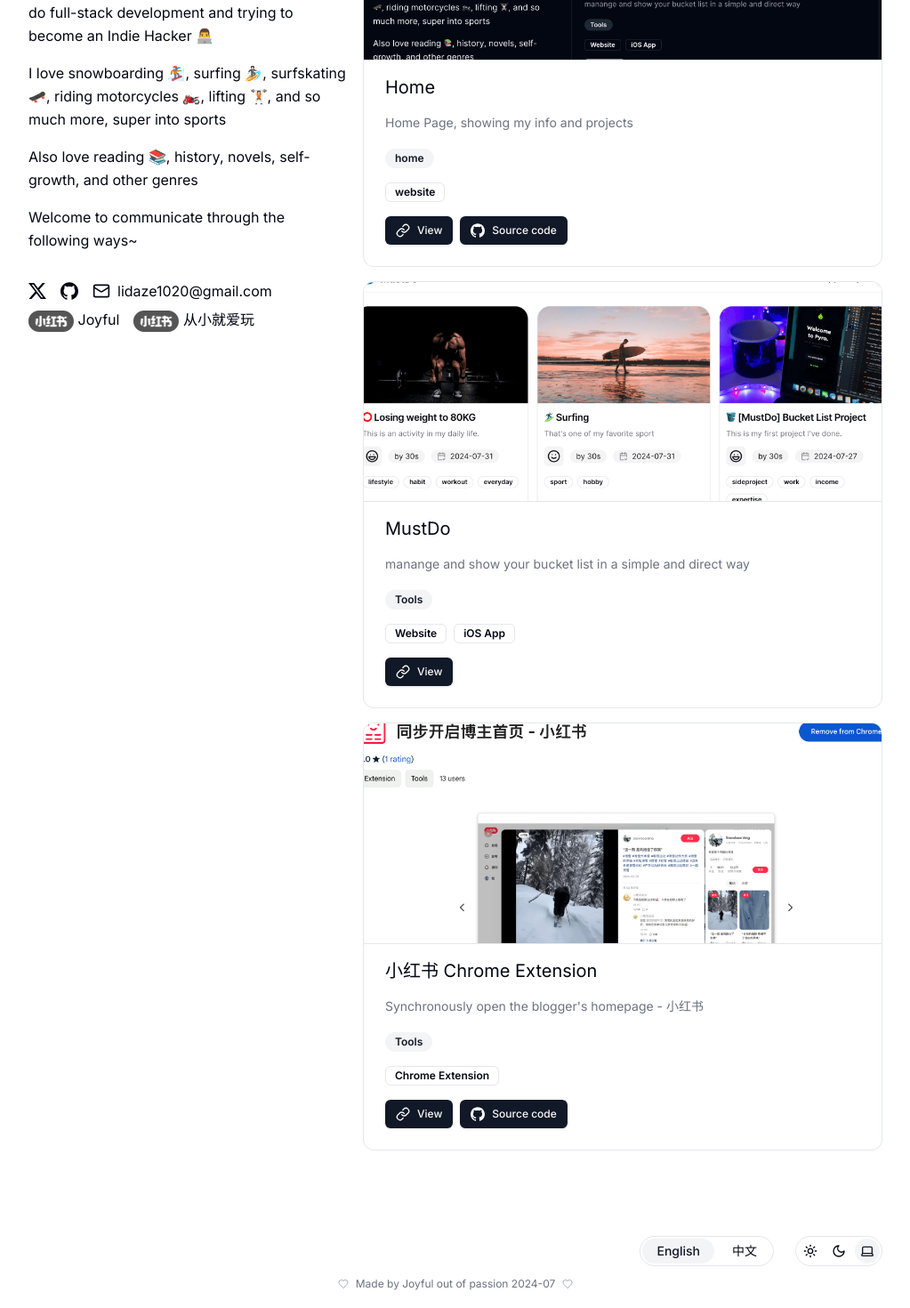
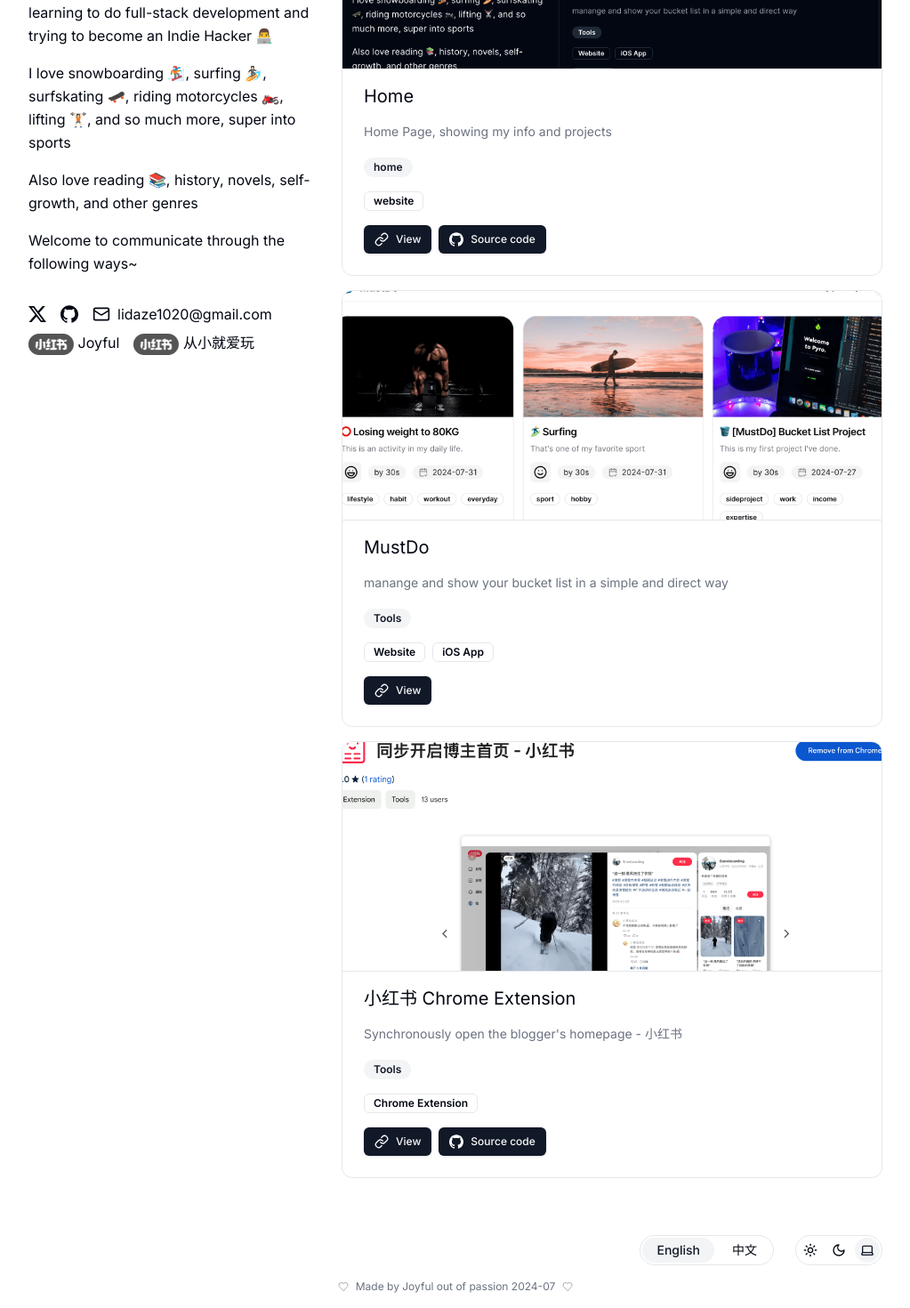
Before and after one commit to lidaze/joyful-home, a Next.js app: page /en in a window 1280 px wide. Shown: the part 213-1683 px from the top of the page at 89% size, without its empty margins (128-1151 px from the left). Built offline with nearby package versions, Linux system fonts and the light colour scheme.

Commit message:
[feat] style polish

```diff
--- a/app/[locale]/page.tsx
+++ b/app/[locale]/page.tsx
@@ -5,8 +5,8 @@ import MainFooter from "@/components/main-footer";
 export default function Home() {
   return (
     <main className="min-h-screen max-w-screen-lg mx-auto pt-8 px-8">
-      <div className="flex flex-col gap-4 items-center sm:flex-row sm:items-start">
-        <PersonalInfo className="w-full sm:w-[360px]" />
+      <div className="flex flex-col gap-8 items-center sm:flex-row sm:items-start">
+        <PersonalInfo className="w-full sm:w-[320px] sm:sticky sm:top-4" />
         <Projects className="flex-1 sm:mt-0" />
       </div>
       <MainFooter />
--- a/components/main-footer.tsx
+++ b/components/main-footer.tsx
@@ -9,12 +9,12 @@ interface Props {
 
 export default function MainFooter({ className }: Props) {
   return (
-    <footer className={clsx("mt-20 pt-4", className)}>
+    <footer className={clsx("mt-6 sm:mt-12 pt-4", className)}>
       <div className="flex items-center justify-end gap-x-6">
         <LanguageToggle />
         <ThemeToggle />
       </div>
-      <p className="text-muted-foreground text-xs flex items-center justify-center gap-x-2 p-3">
+      <p className="text-muted-foreground text-xs flex items-center justify-center gap-x-2 p-4">
         <Heart className="size-3 opacity-60" />
         <span>Made by Joyful out of passion 2024-07</span>
         <Heart className="size-3 opacity-60" />
```
